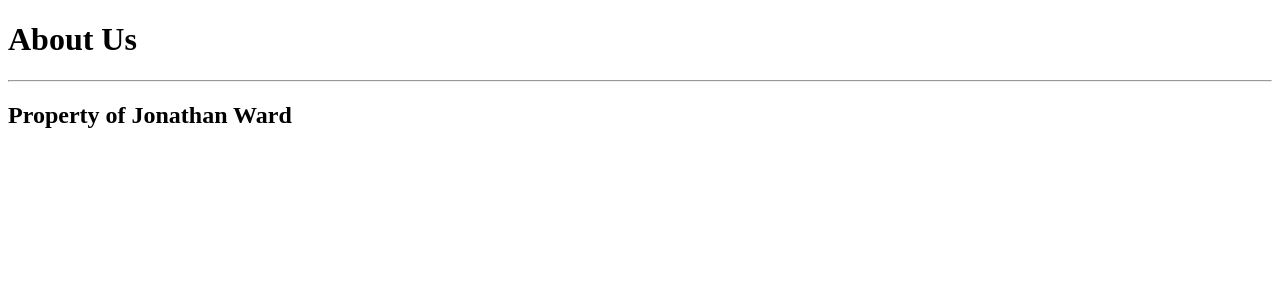
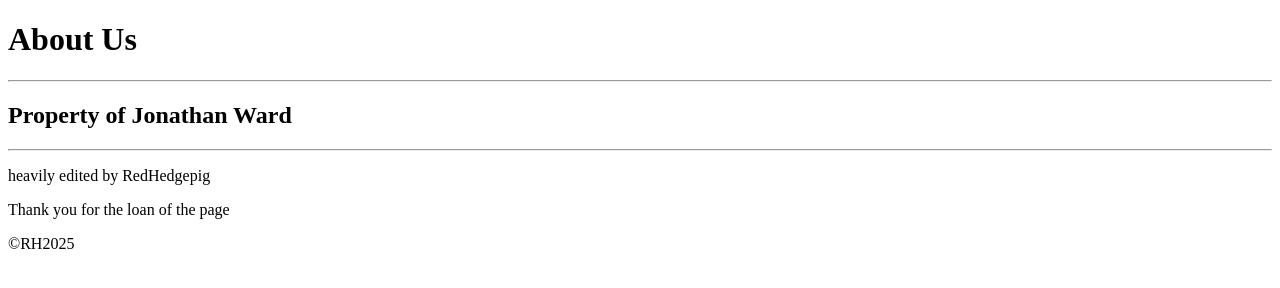
Before and after one commit to jdward1973/app2, a plain HTML site: page about.html in a window 1280 px wide. Drawn offline with Linux system fonts and the light colour scheme.

Commit message:
EDIT: About page RH edits below the line

```diff
--- a/about.html
+++ b/about.html
@@ -12,5 +12,10 @@
     <hr>
     <h2>Property of Jonathan Ward
     </h2>
+    <hr>
+    <p>heavily edited by RedHedgepig</p>
+    <p>Thank you for the loan of the page</p>
+    &copy;RH2025
+
 </body>
 </html>
```
